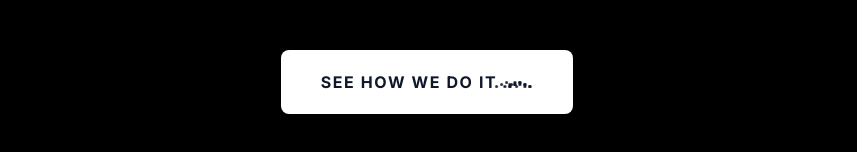
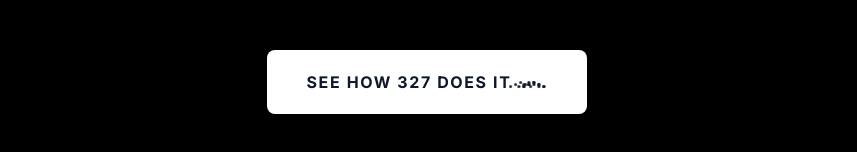
Before and after one commit to S3277/327-GA, a React (Vite) app: page / in a window 1280 px wide. Shown: the part 334-486 px from the top of the page, without its empty margins (213-1070 px from the left). Built offline with nearby package versions, Linux system fonts and the light colour scheme.

Commit message:
Update globe position and button text

```diff
--- a/src/components/Onboarding.tsx
+++ b/src/components/Onboarding.tsx
@@ -69,7 +69,7 @@ export function Onboarding({ onComplete }: OnboardingProps) {
           transition={{ delay: 0.6, duration: 0.8 }}
           onClick={onComplete}
         >
-          <Button05 text="SEE HOW WE DO IT" href="#" />
+          <Button05 text="SEE HOW 327 DOES IT" href="#" />
         </motion.div>
       </div>
 
@@ -80,7 +80,7 @@ export function Onboarding({ onComplete }: OnboardingProps) {
           transition={{ delay: 0.5, duration: 1 }}
           className="relative w-full h-full flex items-end justify-center"
         >
-          <div className="relative w-full max-w-[1200px] h-[1200px] translate-y-[45%]">
+          <div className="relative w-full max-w-[1200px] h-[1200px] translate-y-[55%]">
             <Globe config={GLOBE_CONFIG} className="!max-w-none !w-full" />
           </div>
         </motion.div>
```
